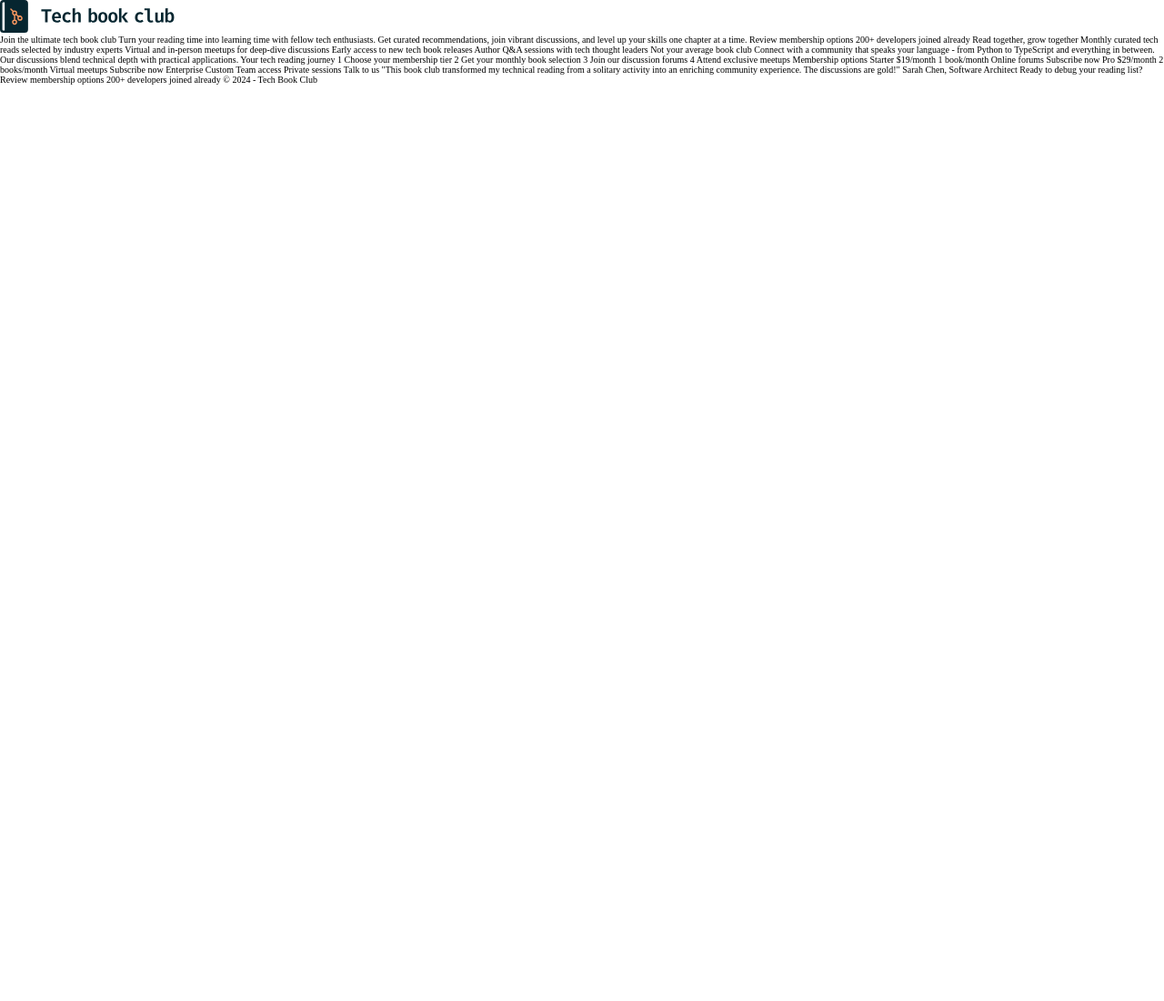
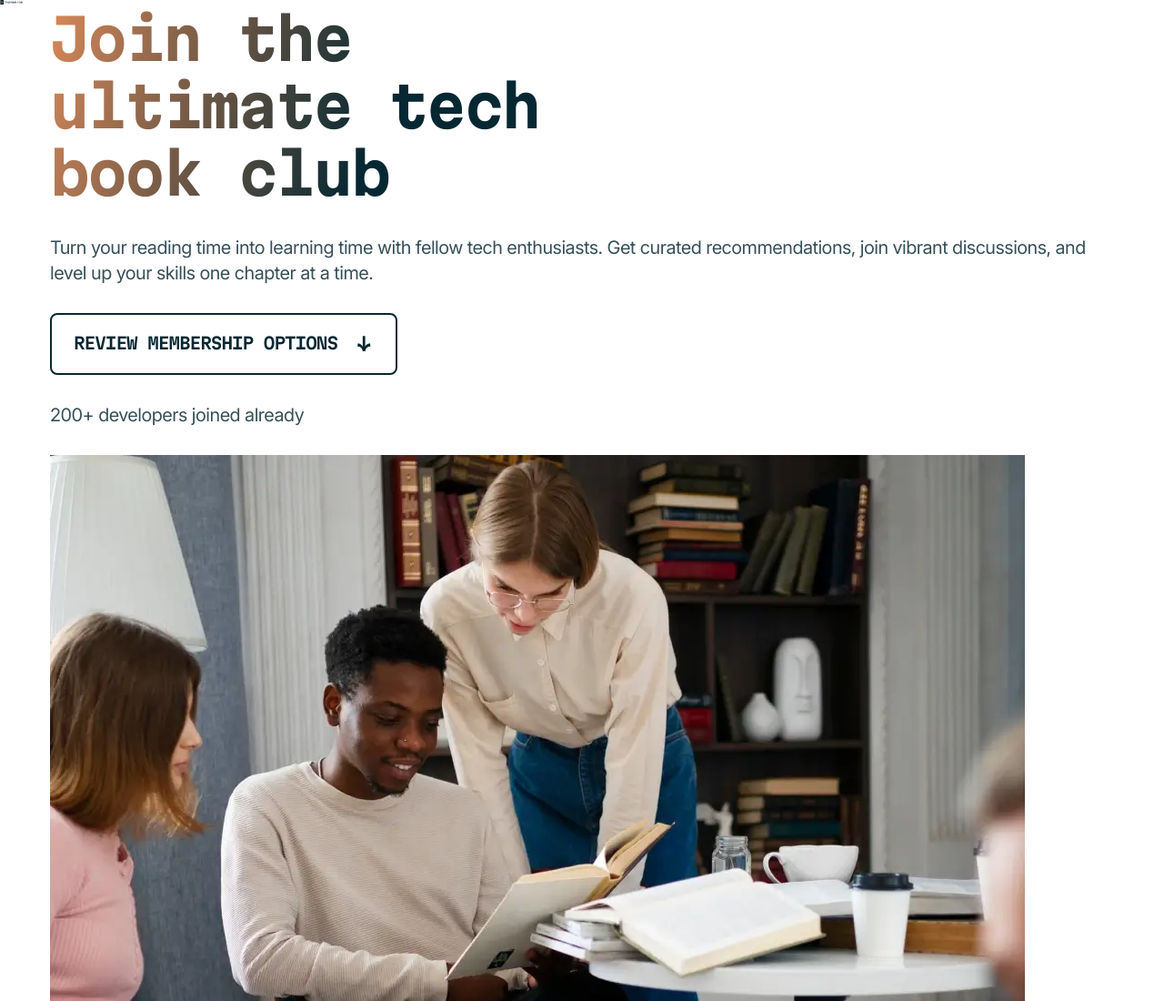
Before and after one commit to dspereira/tech-book-club-landing-page, a plain HTML site: page index.html in a window 1280 px wide. Shown: the top 1100 px of the page at 91% size. Before the commit the page ends 800 px from the top, so only its background shows below. Drawn offline with Linux system fonts and the light colour scheme.

Commit message:
Update hero section.

```diff
--- a/index.html
+++ b/index.html
@@ -19,19 +19,54 @@
     </nav>
   </header>
   <main>
-
+    <section class="hero">
+      <div class="grid-main">
+        <h1 class="primary-heading">
+          <span>Join the</span> <span>ultimate tech</span> <span>book club</span>
+        </h1>
+         <p class="hero-text">
+          Turn your reading time into learning time with fellow tech enthusiasts.
+          Get curated recommendations, join vibrant discussions, and level up your
+          skills one chapter at a time.
+        </p>
+        <div class="hero-btn-container">
+          <div class="hero-btn-wrapper">
+            <a class="hero-btn btn" href="">Review membership options</a>
+            <img
+              class="icon-arrow-down"
+              src="/assets/images/icon-arrow-down.svg"
+              width="24"
+              height="24"
+              alt="Arrow down icon"
+            />
+          </div>
+        </div>
+        <div class="hero-devs-joined">
+          200+ developers joined already
+        </div>
+        <picture class="hero-img">
+          <source
+            media="(width > 77.5em)"
+            srcset="/assets/images/image-hero-desktop.webp"
+          />
+          <source
+            media="(width > 43.75em)"
+            srcset="/assets/images/image-hero-tablet.webp"
+          />
+          <img
+            src="/assets/images/image-hero-mobile.webp"
+            alt="A Group of developers reading a tech book"
+          />
+        </picture>
+      </div>
+    </section>
   </main>
   <footer>
 
   </footer>
 
-  Join the ultimate tech book club
+  <br /><br /><br /><br /><br /><br />
 
-  Turn your reading time into learning time with fellow tech enthusiasts.
-  Get curated recommendations, join vibrant discussions, and level up your
-  skills one chapter at a time.
-
-  Review membership options
   200+ developers joined already
 
   Read together, grow together
--- a/style.css
+++ b/style.css
@@ -1,3 +1,46 @@
+
+@font-face {
+    font-display: swap;
+    font-family: "martian";
+    font-style: normal;
+    font-weight: 400;
+    src: url("./assets/fonts/martian-mono/static/MartianMono-Regular.ttf") format('truetype');
+}
+
+@font-face {
+    font-display: swap;
+    font-family: "martian";
+    font-style: normal;
+    font-weight: 600;
+    src: url("./assets/fonts/martian-mono/static/MartianMono-SemiBold.ttf") format('truetype');
+}
+
+@font-face {
+    font-display: swap;
+    font-family: "martian";
+    font-style: normal;
+    font-weight: 700;
+    src: url("./assets/fonts/martian-mono/static/MartianMono-Bold.ttf") format('truetype');
+}
+
+
+@font-face {
+    font-display: swap;
+    font-family: "inter";
+    font-style: normal;
+    font-weight: 400;
+    src: url("./assets/fonts/inter/static/Inter_18pt-Regular.ttf") format('truetype');
+}
+
+@font-face {
+    font-display: swap;
+    font-family: "inter";
+    font-style: normal;
+    font-weight: 600;
+    src: url("./assets/fonts/inter/static/Inter_18pt-SemiBold.ttf") format('truetype');
+}
+
+
 *,
 *::before,
 *::after {
@@ -10,61 +53,190 @@ html {
     font-size: 62.5%; /* 10px -> 1rem */
 }
 
+body {
+    font-family: "inter";
+    font-weight: 400;
+    font-size: 20px;
+    line-height: 140%;
+    letter-spacing: -0.5px;
+    color: hsl(195, 23%, 28%);
+}
+
 button {
     font-family: inherit;
 }
 
+img {
+    display: block;
+    max-width: 100%;
+    height: auto;
+}
 
-/*******************************************************
-    6 columns -> 4 in center, 2 in margins
-    21px -> margins left and right -> 2 * 21 = 42px
+h1, h2, h3 {
+    font-family: "martian";
+}
 
-    calc((100% - 42px - 3 * 20px) / 4):
-    - 4 center columns
-    - 3 gaps in middle, 20px each
-    - 42px reserved for left and right columns
-*********************************************************/
+.primary-heading {
+    font-weight: 700;
+    line-height: 120%;
+    letter-spacing: -2px;
+    background: linear-gradient(107deg, hsl(22, 100%, 69%) -11.37%, hsl(194, 78%, 11%) 61.84%);
+    background-clip: text;
+    color: transparent;
+}
 
+.primary-heading span {
+    display: block;
+}
+
+.hero-btn-wrapper {
+    display: inline-block;
+    position: relative;
+}
+
+.btn {
+    display: inline-block;
+    font-family: "martian";
+    font-size: 1.8rem;
+    font-weight: 600;
+    line-height: 130%;
+    letter-spacing: -1px;
+    text-decoration: none;
+    text-transform: uppercase;
+    color: hsl(194, 78%, 11%);
+    border: 2px solid hsl(194, 78%, 11%);
+    border-radius: 0.8rem;
+}
+
+.icon-arrow-down {
+    position: absolute;
+    top: 50%;
+    right: 2.4rem;
+    transform: translateY(-50%);
+}
+
+
+/***********************/
+/* Mobile */
+/***********************/
 .grid-main {
     display: grid;
     grid-template-columns: 1fr repeat(4, calc((100% - 42px - 3 * 20px) / 4)) 1fr;
     gap: 20px;
 }
 
-/* 700 */
+.primary-heading {
+  grid-column: 2 / -2;
+  font-size: 3.8rem;
+}
+
+.hero-text {
+    grid-column: 2 / -2;
+}
+
+.hero-btn-container {
+    grid-column: 2 / -2;
+}
+
+.hero-devs-joined {
+    grid-column: 2 / -2;
+}
+
+.hero-img {
+    grid-column: 2 / -2;
+}
+
+.hero-btn {
+    font-size: 1.6rem;
+    padding: 2.15rem 2.3rem;
+    padding-right: 6.3rem;
+}
+
+.icon-arrow-down {
+    right: 2.3rem;
+}
+
+/* test */
+/* body {
+    background-color: antiquewhite;
+} */
+
+
+/***********************/
+/* Tablet < 387 */
+/* FIX HERO BTN */
+/***********************/
+@media (width < 24.1875em) {
+    .hero-btn {
+        font-size: 1.6rem;
+        padding: 2.15rem 1.6rem;
+        padding-right: 5.6rem;
+    }
+
+    .icon-arrow-down {
+        right: 1.6rem;
+    }
+}
+
+/***********************/
+/* Tablet > 700 */
+/***********************/
 @media (width > 43.75em) {
-
-    /*******************************************************
-        10 columns -> 8 in center, 2 in margins
-        32px -> margins left and right -> 2 * 32 = 64px
-
-        calc((100% - 64px - 7 * 24px) / 8):
-        - 8 center columns
-        - 7 gaps in middle, 24px each
-        - 64px reserved for left and right columns
-    *********************************************************/
     .grid-main {
         display: grid;
         grid-template-columns: 1fr repeat(8, calc((100% - 64px - 7 * 24px) / 8)) 1fr;
         gap: 24px;
     }
+
+    .primary-heading {
+        grid-column: 2 / -3;
+        font-size: 6.2rem;
+    }
+
+    .hero-btn {
+        font-size: 1.8rem;
+        padding: 2.05rem 2.4rem;
+        padding-right: 6.4rem;
+    }
+
+    .icon-arrow-down {
+        right: 2.4rem;
+    }
+
+
+    /*test*/
+    /* body {
+        background-color:aliceblue;
+    } */
 }
 
-
-/* 1240px */
+/***********************/
+/* Desktop > 1240px */
+/***********************/
 @media (width > 77.5em) {
-
-    /*******************************************************
-        14 columns -> 12 in center, 2 in margins
-
-        center columns size 1170px -> 117rem
-        calc((117rem - 11 * 30px) / 12):
-        - 12 center columns
-        - 11 gaps in middle, 30px each
-    *********************************************************/
     .grid-main {
         display: grid;
         grid-template-columns: 1fr repeat(12, calc((117rem - 11 * 30px) / 12)) 1fr;
         gap: 30px;
     }
+
+    .primary-heading {
+        grid-column: 2 / 8;
+        font-size: 6.2rem;
+    }
+
+    .hero-btn {
+        font-size: 1.8rem;
+        padding: 2.05rem 2.4rem;
+        padding-right: 6.4rem;
+    }
+
+    .icon-arrow-down {
+        right: 2.4rem;
+    }
+
+    /*test*/
+    /* body {
+        background-color:blanchedalmond;
+    } */
 }
```
